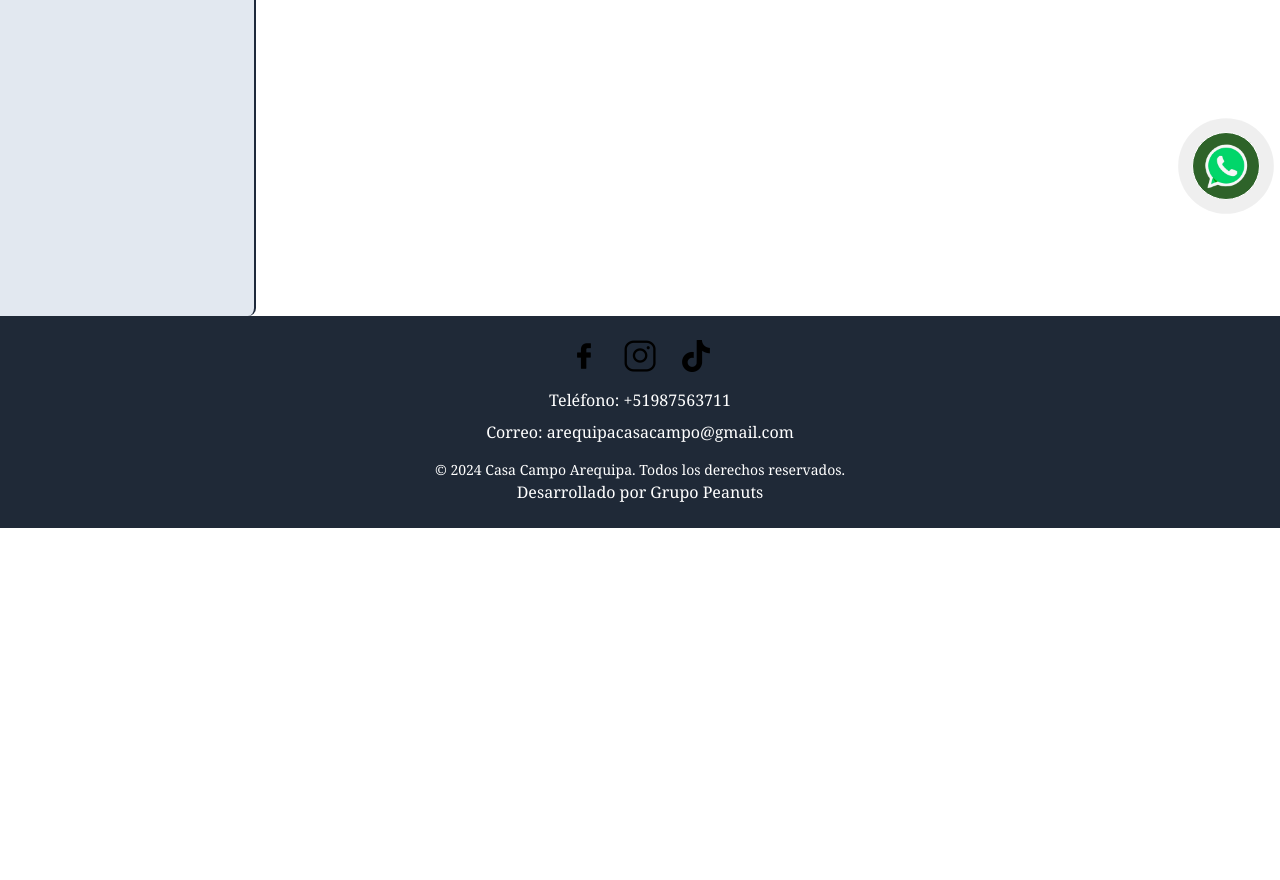
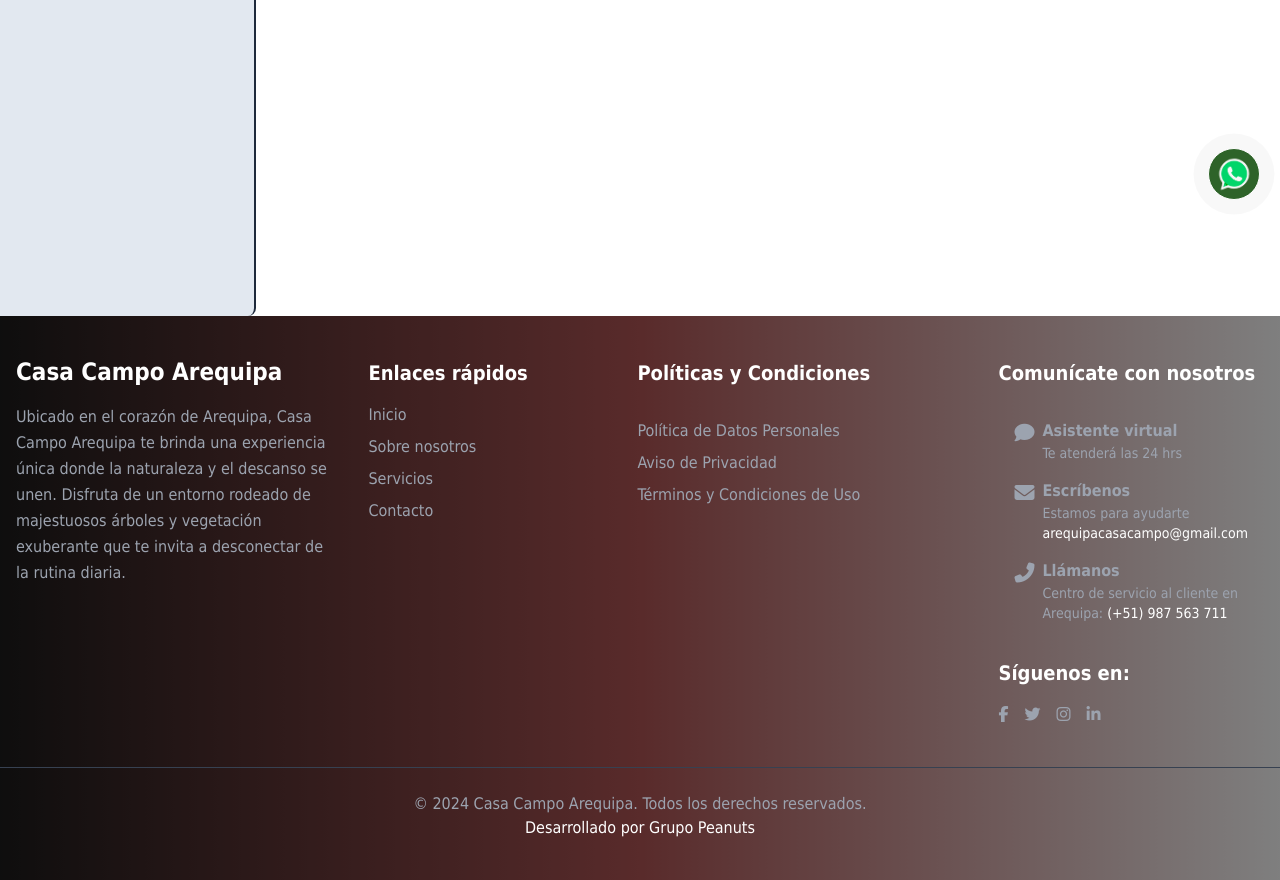
Before and after one commit to tavo1599/casa-campo, a React (Create React App) app: page /dashboard/reservas in a window 1280 px wide. Shown: the part 580-1460 px from the top of the page. Before the commit the page ends 1108 px from the top, so only its background shows below. Built offline with nearby package versions, Linux system fonts and the light colour scheme.

Commit message:
Modificado Footer

```diff
--- a/src/components/Footer.js
+++ b/src/components/Footer.js
@@ -1,40 +1,213 @@
-import React from 'react';
-import facebookIcon from '../assets/facebook.png';
-import instagramIcon from '../assets/instagram.png';
-import tiktokIcon from '../assets/tiktok.png';
+import React from "react";
+import facebookIcon from "../assets/facebook.png";
+import instagramIcon from "../assets/instagram.png";
+import tiktokIcon from "../assets/tiktok.png";
 
 const Footer = () => {
   return (
-    <footer className="bg-gray-800 text-white py-6">
-      <div className="container mx-auto px-4 text-center font-serif">
-        <div className="flex justify-center mb-4">
-          <a href="https://www.facebook.com/profile.php?id=61564315336410&locale=es_LA" target="_blank" rel="noopener noreferrer" className="mx-3">
-            <img src={facebookIcon} alt="Facebook" className="h-8 w-8" />
-          </a>
-          <a href="https://www.instagram.com/Casacampoaqp/" target="_blank" rel="noopener noreferrer" className="mx-3">
-            <img src={instagramIcon} alt="Instagram" className="h-8 w-8" />
-          </a>
-          <a href="https://www.tiktok.com/@casacampo.arequipa" target="_blank" rel="noopener noreferrer" className="mx-3">
-            <img src={tiktokIcon} alt="TikTok" className="h-8 w-8" />
-          </a>
+    // <footer className="bg-gray-800 text-white py-6">
+    //   <div className="container mx-auto px-4 text-center font-serif">
+    //     <div className="flex justify-center mb-4">
+    //       <a
+    //         href="https://www.facebook.com/profile.php?id=61564315336410&locale=es_LA"
+    //         target="_blank"
+    //         rel="noopener noreferrer"
+    //         className="mx-3"
+    //       >
+    //         <img src={facebookIcon} alt="Facebook" className="h-8 w-8" />
+    //       </a>
+    //       <a
+    //         href="https://www.instagram.com/Casacampoaqp/"
+    //         target="_blank"
+    //         rel="noopener noreferrer"
+    //         className="mx-3"
+    //       >
+    //         <img src={instagramIcon} alt="Instagram" className="h-8 w-8" />
+    //       </a>
+    //       <a
+    //         href="https://www.tiktok.com/@casacampo.arequipa"
+    //         target="_blank"
+    //         rel="noopener noreferrer"
+    //         className="mx-3"
+    //       >
+    //         <img src={tiktokIcon} alt="TikTok" className="h-8 w-8" />
+    //       </a>
+    //     </div>
+    //     <div className="mb-4 font-serif">
+    //       <a
+    //         href="https://api.whatsapp.com/send?phone=51987563711&text=Hola,%20Casa%20campo%20Arequipa"
+    //         target="_blank"
+    //         rel="noopener noreferrer"
+    //         className="block mb-2"
+    //       >
+    //         Teléfono: +51987563711
+    //       </a>
+    //       <a
+    //         href="mailto:arequipacasacampo@gmail.com?subject=Informacion&body=Hola, Casa campo Arequipa"
+    //         className="block"
+    //       >
+    //         Correo: arequipacasacampo@gmail.com
+    //       </a>
+    //     </div>
+    //     <p className="text-sm">
+    //       © {new Date().getFullYear()} Casa Campo Arequipa. Todos los derechos
+    //       reservados.
+    //     </p>
+    //     <p>Desarrollado por Grupo Peanuts</p>
+    //   </div>
+    // </footer>
+    <footer className="text-white py-10">
+      <div className="container mx-auto flex flex-col lg:flex-row justify-between items-start md:items-center gap-5 lg:items-baseline lg:gap-10 space-y-8 lg:space-y-0 px-4">
+        {/* Logo y descripción */}
+        <div className="flex-1 lg:min-w-64">
+          <h2 className="text-2xl font-bold mb-4">Casa Campo Arequipa</h2>
+          <p className="text-gray-400 leading-relaxed">
+            Ubicado en el corazón de Arequipa, Casa Campo Arequipa te brinda una
+            experiencia única donde la naturaleza y el descanso se unen.
+            Disfruta de un entorno rodeado de majestuosos árboles y vegetación
+            exuberante que te invita a desconectar de la rutina diaria.
+          </p>
         </div>
-        <div className="mb-4 font-serif">
-  <a
-    href="https://api.whatsapp.com/send?phone=51987563711&text=Hola,%20Casa%20campo%20Arequipa"
-    target="_blank"
-    rel="noopener noreferrer"
-    className="block mb-2"
-  >
-    Teléfono: +51987563711
-  </a>
-  <a
-    href="mailto:arequipacasacampo@gmail.com?subject=Informacion&body=Hola, Casa campo Arequipa"
-    className="block"
-  >
-    Correo: arequipacasacampo@gmail.com
-  </a>
-</div>
-        <p className="text-sm">© {new Date().getFullYear()} Casa Campo Arequipa. Todos los derechos reservados.</p>
+
+        <div
+          style={{ marginTop: "0px" }}
+          className="flex flex-col md:flex-row items-start gap-5 md:items-baseline lg:gap-10 m-auto mt-0"
+        >
+          <div className="responsive-link-polity">
+            {/* Enlaces rápidos */}
+            <div className="flex-1 grid sm:justify-center max-w-[162px]">
+              <h3 className="text-xl font-semibold mb-4">Enlaces rápidos</h3>
+              <ul className="space-y-2">
+                <li>
+                  <a href="#" className="text-gray-400 hover:text-white">
+                    Inicio
+                  </a>
+                </li>
+                <li>
+                  <a href="#" className="text-gray-400 hover:text-white">
+                    Sobre nosotros
+                  </a>
+                </li>
+                <li>
+                  <a href="#" className="text-gray-400 hover:text-white">
+                    Servicios
+                  </a>
+                </li>
+                <li>
+                  <a href="#" className="text-gray-400 hover:text-white">
+                    Contacto
+                  </a>
+                </li>
+              </ul>
+            </div>
+
+            {/* Políticas y Condiciones */}
+            <div className="flex-1 grid justify-center">
+              <h3 className="text-xl font-semibold mb-4">
+                Políticas y Condiciones
+              </h3>
+              <ul className="space-y-2">
+                <li>
+                  <a href="#" className="text-gray-400 hover:text-white">
+                    Política de Datos Personales
+                  </a>
+                </li>
+                <li>
+                  <a href="#" className="text-gray-400 hover:text-white">
+                    Aviso de Privacidad
+                  </a>
+                </li>
+                <li>
+                  <a href="#" className="text-gray-400 hover:text-white">
+                    Términos y Condiciones de Uso
+                  </a>
+                </li>
+              </ul>
+            </div>
+          </div>
+
+          {/* Comunícate con nosotros y Redes sociales */}
+          <div className="flex-1 grid justify-center gap-5">
+            <div>
+              <h3 className="text-xl font-semibold mb-4">
+                Comunícate con nosotros
+              </h3>
+              <div className="flex flex-col space-y-4 p-4 rounded-lg">
+                {/* Asistente Virtual */}
+                <div className="flex items-start space-x-2 text-gray-400">
+                  <i className="fas fa-comment text-gray-400 text-xl"></i>
+                  <div>
+                    <p className="font-semibold ">
+                      Asistente virtual
+                    </p>
+                    <p className="text-sm">
+                      Te atenderá las 24 hrs
+                    </p>
+                  </div>
+                </div>
+
+                {/* Escribir */}
+                <div className="flex items-start space-x-2 text-gray-400">
+                  <i className="fas fa-envelope text-gray-400 text-xl"></i>
+                  <div>
+                    <p className="font-semibold">Escríbenos</p>
+                    <p className="text-sm">
+                      Estamos para ayudarte{" "}
+                      <a
+                        href="mailto:servicioalcliente@spsa.pe"
+                        className="text-white hover:underline"
+                      >
+                        arequipacasacampo@gmail.com
+                      </a>
+                    </p>
+                  </div>
+                </div>
+
+                {/* Llamar */}
+                <div className="flex items-start space-x-2 text-gray-400">
+                  <i className="fas fa-phone-alt text-gray-400 text-xl"></i>
+                  <div>
+                    <p className="font-semibold">Llámanos</p>
+                    <p className="text-sm">
+                      Centro de servicio al cliente en Arequipa:{" "}
+                      <a
+                        href="tel:+516258000"
+                        className="text-white hover:underline"
+                      >
+                        (+51) 987 563 711
+                      </a>
+                    </p>
+                  </div>
+                </div>
+              </div>
+            </div>
+            <div>
+              <h3 className="text-xl font-semibold mb-4">Síguenos en:</h3>
+              <div className="flex space-x-4">
+                <a href="#" className="text-gray-400 hover:text-white">
+                  <i className="fab fa-facebook-f"></i>
+                </a>
+                <a href="#" className="text-gray-400 hover:text-white">
+                  <i className="fab fa-twitter"></i>
+                </a>
+                <a href="#" className="text-gray-400 hover:text-white">
+                  <i className="fab fa-instagram"></i>
+                </a>
+                <a href="#" className="text-gray-400 hover:text-white">
+                  <i className="fab fa-linkedin-in"></i>
+                </a>
+              </div>
+            </div>
+          </div>
+        </div>
+      </div>
+
+      {/* Derechos de autor */}
+      <div className="border-t border-gray-700 mt-10 pt-6 text-center">
+        <p className="text-gray-400">
+          &copy; {new Date().getFullYear()} Casa Campo Arequipa. Todos los
+          derechos reservados.
+        </p>
         <p>Desarrollado por Grupo Peanuts</p>
       </div>
     </footer>
--- a/src/components/Whasap.js
+++ b/src/components/Whasap.js
@@ -22,8 +22,8 @@ const Whasap = () => {
         rel="noreferrer"
       >
         <img
-          width="50"
-          height="50"
+          width="30"
+          height="30"
           className="boton"
           src="/images/wasap-v1-removebg-preview.png"
           alt=""
--- a/src/index.css
+++ b/src/index.css
@@ -7,6 +7,22 @@
 html {
   font-family: "Poppins", Tahoma, Geneva, Verdana, sans-serif;
   font-weight: 300;
+}
+
+.responsive-link-polity {
+  display: flex;
+  justify-content: center;
+  width: 100%;
+  gap: 1.25rem;
+}
+
+/* Media query para pantallas de 480px o menos */
+@media (max-width: 480px) {
+  .responsive-link-polity {
+    flex-direction: column;
+    justify-content: center;
+    align-items: center;
+  }
 }
 
 .container-boton {
@@ -29,7 +45,7 @@ html {
 }
 
 .boton {
-  width: 3.5rem;
+  width: 2.5rem;
 }
 
 .mostrar {
@@ -65,3 +81,29 @@ html {
   right: 60px;
   opacity: 1;
 }
+
+footer {
+  /*background: linear-gradient(to right, rgb(255, 100, 100), rgb(100, 100, 255)); /* Degradado de rojo a azul */
+  /*background: linear-gradient(to right, rgb(0, 0, 0), rgb(0, 0, 255), rgb(255, 255, 255, 0.1)); /* Degradado de negro a azul con un poco de blanco */
+  background: linear-gradient(to right, rgb(29, 28, 28), rgba(153, 27, 27, 0.74), rgba(255, 255, 255, 0.1));
+  /* background-image: url('/public/images/fondo-01.jpeg'); /* Asegúrate de que la ruta sea correcta */
+  background-size: cover; /* Ajusta la imagen para que cubra todo el footer */
+  background-position: center; /* Centra la imagen */
+  position: relative; /* Necesario para el pseudo-elemento */
+}
+
+footer::before {
+  content: '';
+  position: absolute;
+  top: 0;
+  left: 0;
+  right: 0;
+  bottom: 0;
+  background-color: rgba(0, 0, 0, 0.5); /* Color negro semi-transparente para dar opacidad */
+  z-index: 1; /* Asegura que el overlay esté encima de la imagen */
+}
+
+footer > * {
+  position: relative; /* Asegura que el contenido del footer esté encima del overlay */
+  z-index: 2; /* Hace que el contenido esté por encima del overlay */
+}
```
Also changed, not shown: public/images/fondo-01.jpeg (added).
